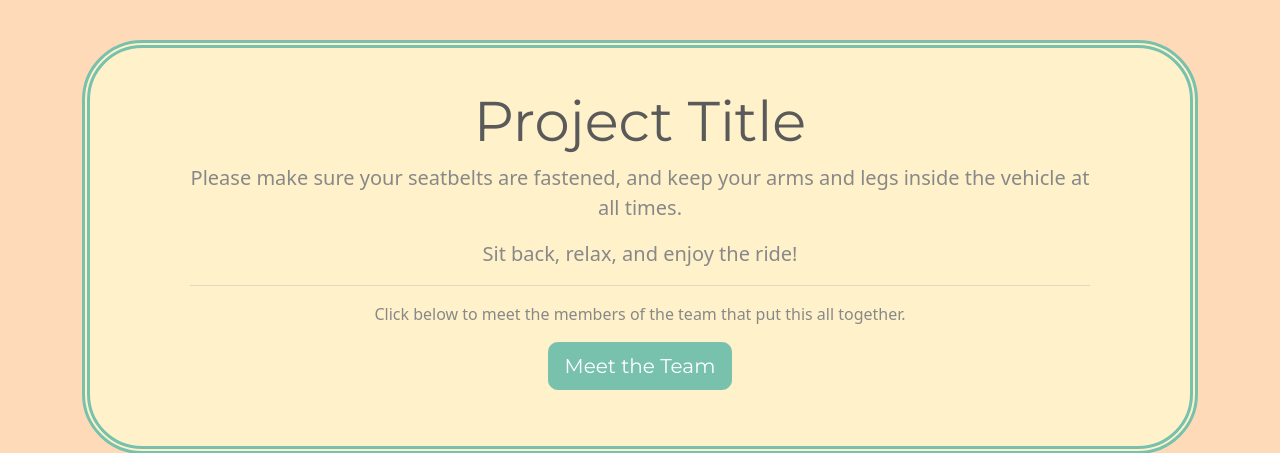
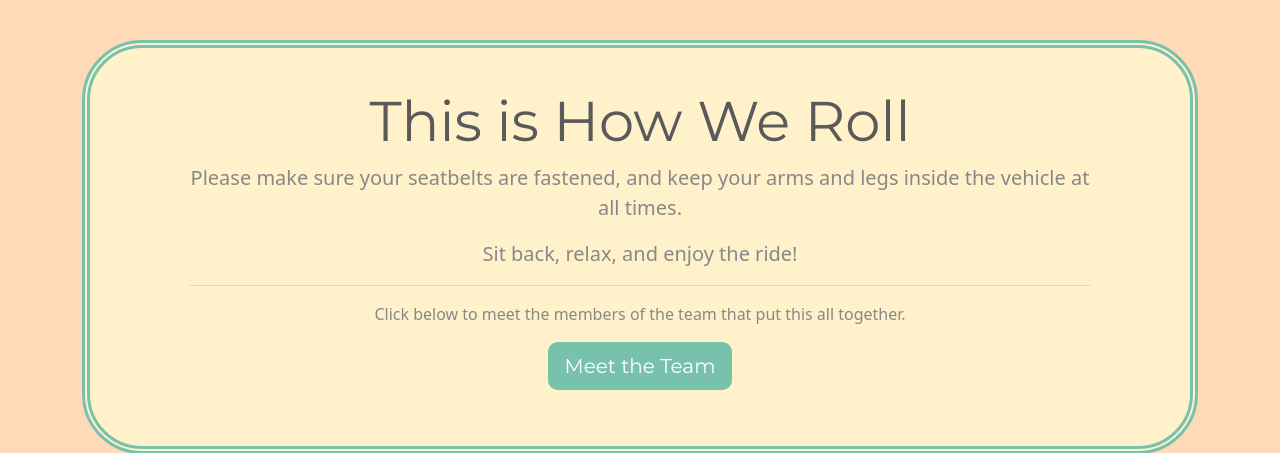
Before and after one commit to MorgaineB/Project2, a Flask app: page / in a window 1280 px wide. Shown: the part 56-509 px from the top of the page. Run offline with Flask 2, Linux system fonts and the light colour scheme; data that the repository does not hold is empty; some libraries are stand-ins or nearby versions.

Commit message:
minor fixes

```diff
--- a/templates/index.html
+++ b/templates/index.html
@@ -47,7 +47,7 @@
 
   <div class="container">
     <div class="jumbotron">
-        <h1 class="display-4">Project Title</h1>
+        <h1 class="display-4">This is How We Roll</h1>
         <p class="lead">Please make sure your seatbelts are fastened, and keep your arms and legs inside the vehicle at all times.</p>
         <p class="lead">Sit back, relax, and enjoy the ride! </p>
         <hr>
```
